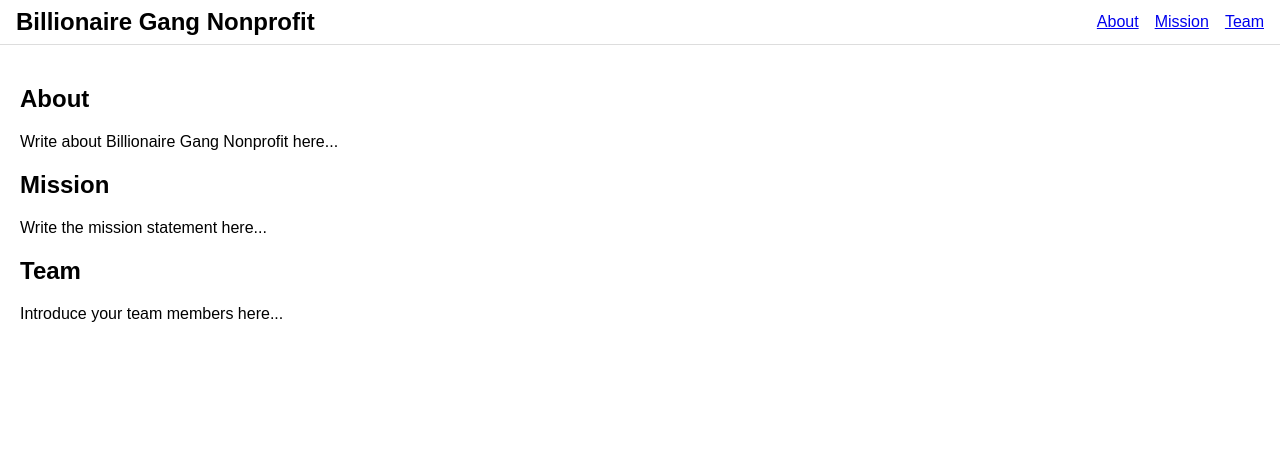
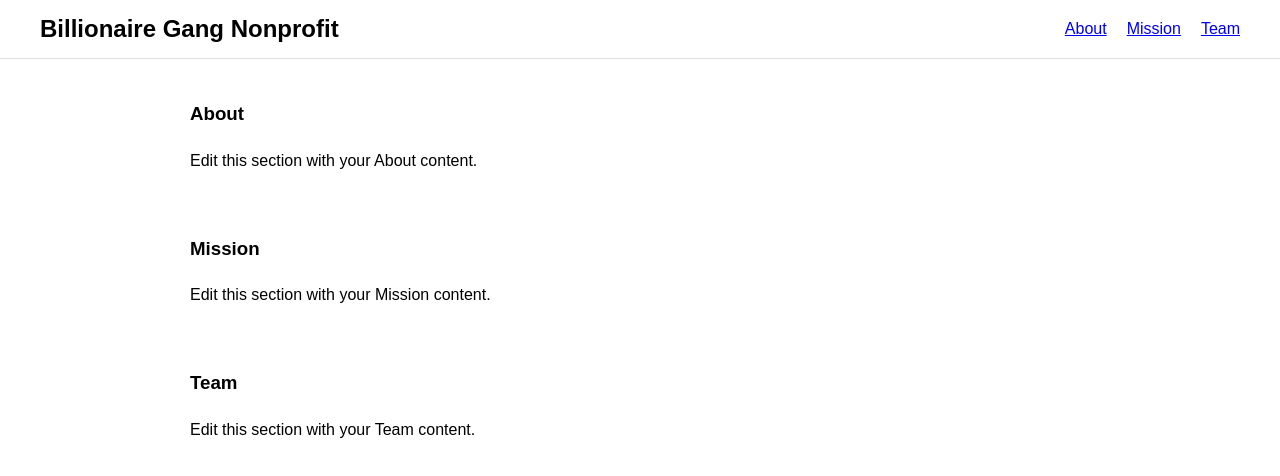
Before and after one commit to peggydpy/billionaire-gang, a Next.js app: page / in a window 1280 px wide. Shown: the top 476 px of the page. Built offline with nearby package versions, Linux system fonts and the light colour scheme.

Commit message:
style: tighten header and center site layout

```diff
--- a/src/app/layout.js
+++ b/src/app/layout.js
@@ -3,13 +3,15 @@
 export default function RootLayout({ children }) {
   return (
     <html lang="en">
-      <body style={{ margin: 0, fontFamily: "sans-serif" }}>
+      <body style={{ margin: 0, fontFamily: "sans-serif", lineHeight: 1.6 }}>
+
+        {/* Header */}
         <header
           style={{
             display: "flex",
             justifyContent: "space-between",
             alignItems: "center",
-            padding: "8px 16px",   // tighter spacing
+            padding: "10px 40px",
             borderBottom: "1px solid #ddd",
           }}
         >
@@ -18,7 +20,7 @@ export default function RootLayout({ children }) {
             <ul
               style={{
                 display: "flex",
-                gap: "16px",   // tighter gap between links
+                gap: "20px",
                 margin: 0,
                 padding: 0,
                 listStyle: "none",
@@ -30,7 +32,25 @@ export default function RootLayout({ children }) {
             </ul>
           </nav>
         </header>
-        {children}
+
+        {/* Sections */}
+        <main style={{ maxWidth: "900px", margin: "40px auto", padding: "0 20px" }}>
+          <section id="about" style={{ marginBottom: "60px" }}>
+            <h3>About</h3>
+            <p>Edit this section with your About content.</p>
+          </section>
+
+          <section id="mission" style={{ marginBottom: "60px" }}>
+            <h3>Mission</h3>
+            <p>Edit this section with your Mission content.</p>
+          </section>
+
+          <section id="team" style={{ marginBottom: "60px" }}>
+            <h3>Team</h3>
+            <p>Edit this section with your Team content.</p>
+          </section>
+        </main>
+
       </body>
     </html>
   );
```
